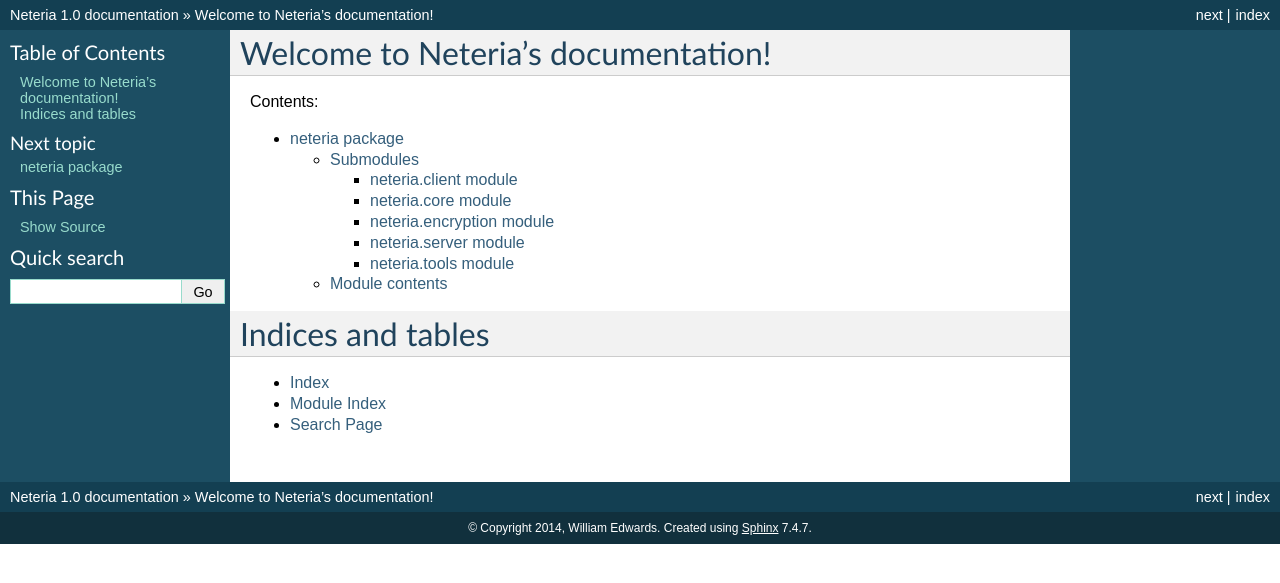
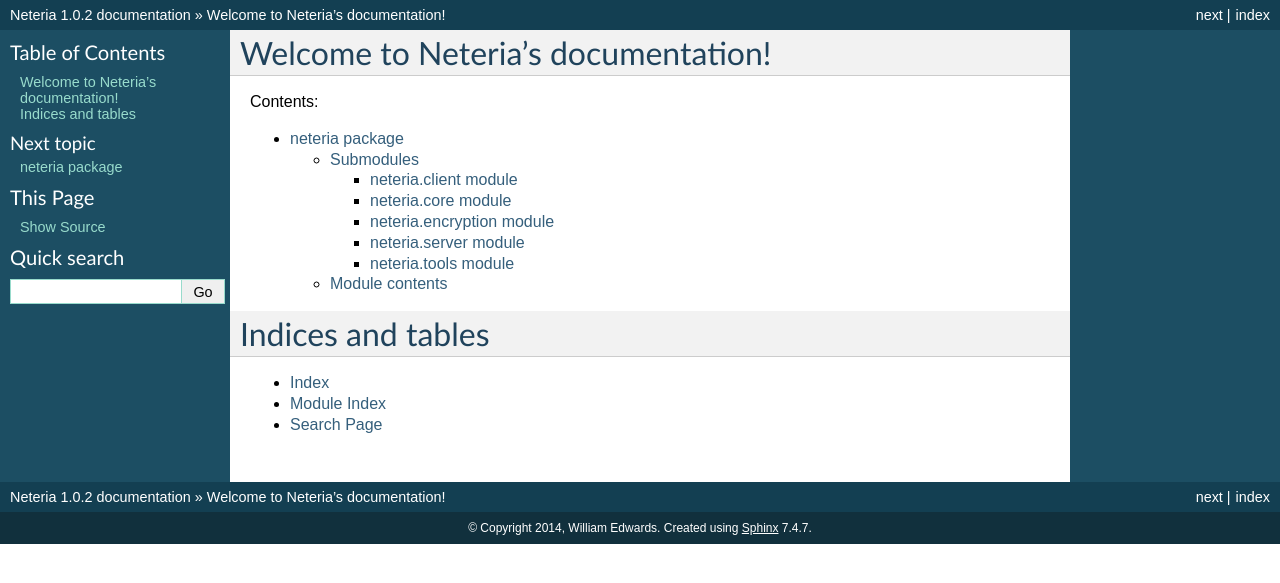
Before and after one commit to ShadowBlip/Neteria, a Sphinx documentation site: the page built from docs/index.rst, in a window 1280 px wide. Shown: the top 583 px of the page. Built offline with Sphinx 7.4.7, drawn with Linux system fonts in a browser that asks for light colours.

Commit message:
Added forgotten version updates to a couple files.

```diff
--- a/docs/conf.py
+++ b/docs/conf.py
@@ -59,9 +59,9 @@ copyright = u'2014, William Edwards'
 # built documents.
 #
 # The short X.Y version.
-version = '1.0'
+version = '1.0.2'
 # The full version, including alpha/beta/rc tags.
-release = '1.0'
+release = '1.0.2'
 
 # The language for content autogenerated by Sphinx. Refer to documentation
 # for a list of supported languages.
--- a/setup.py
+++ b/setup.py
@@ -2,7 +2,7 @@
 from setuptools import setup
 
 setup(name='neteria',
-      version='1.0.1',
+      version='1.0.2',
       description='A simple game networking library.',
       keywords='gaming networking network game',
       author='William Edwards',
```
